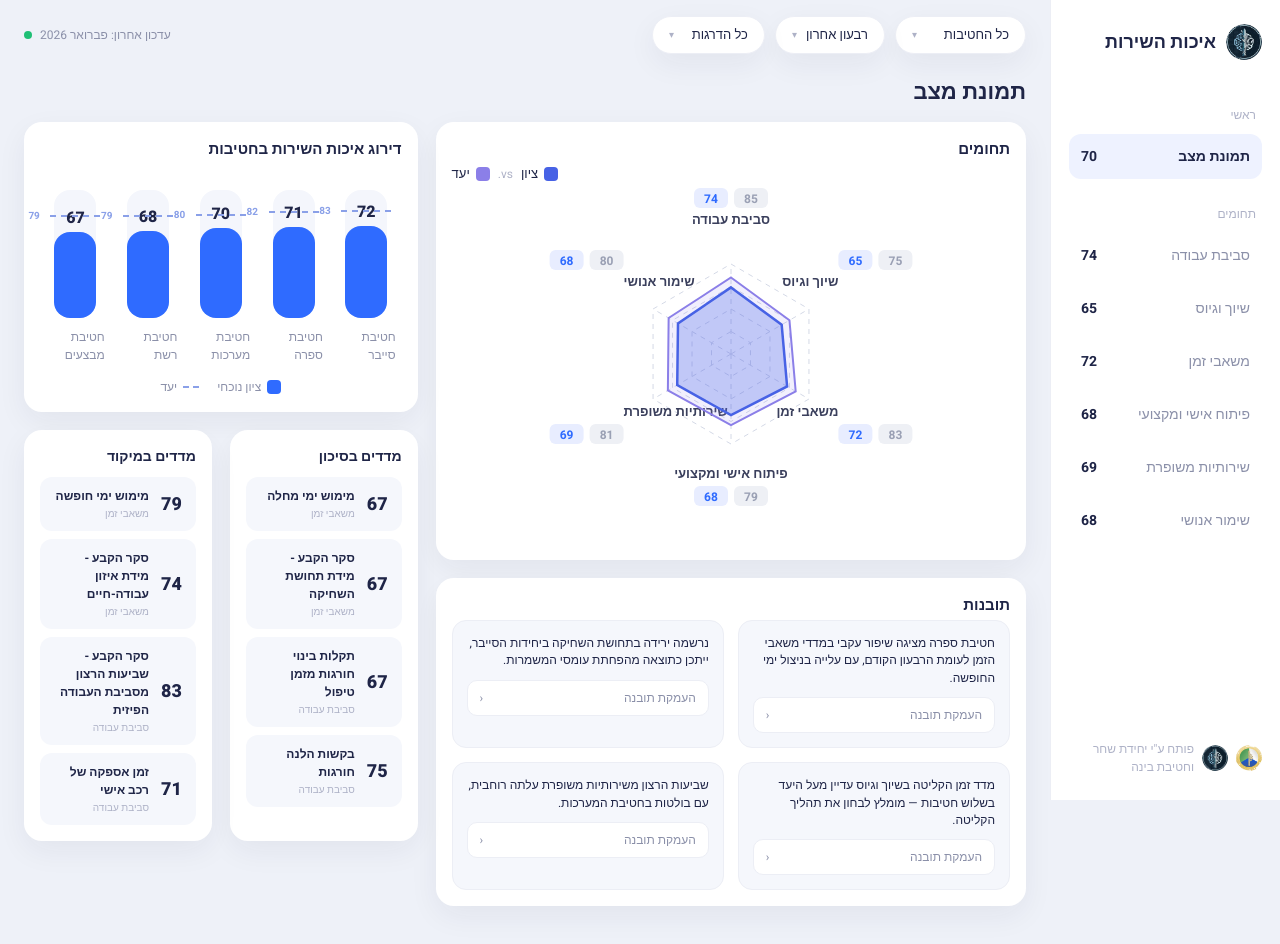
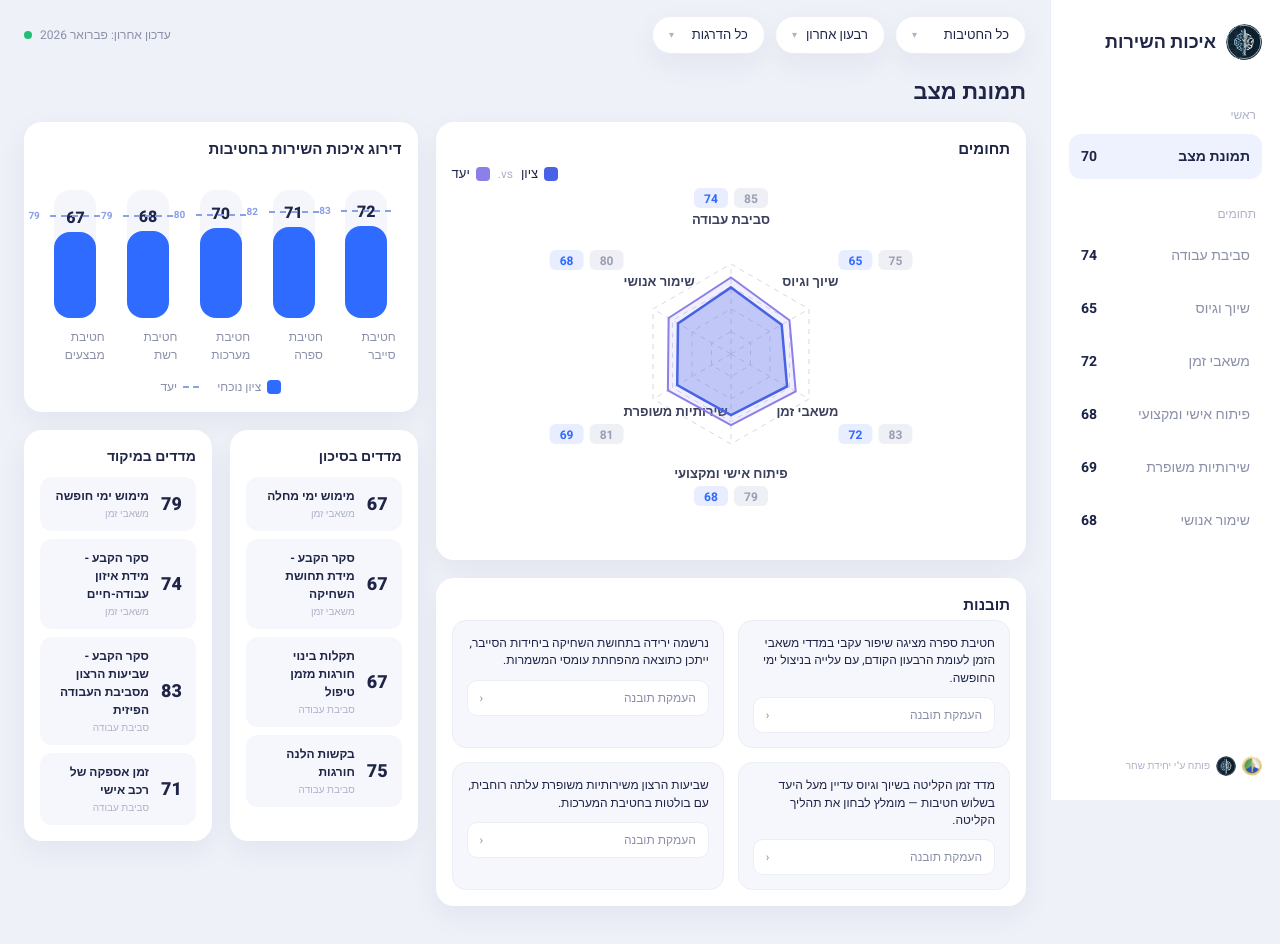
Before and after one commit to alexlewis97/MedadeyMesharet, a React (Vite) app: page / in a window 1280 px wide. Built offline with nearby package versions, Linux system fonts and the light colour scheme.

Commit message:
fix logos

```diff
--- a/src/components/Sidebar.jsx
+++ b/src/components/Sidebar.jsx
@@ -37,7 +37,7 @@ export default function Sidebar({ active, onSelect }) {
       <div className="sidebar-footer">
         <img className="footer-logo" src="/shahar.jpg" alt="יחידת שחר" />
         <img className="footer-logo" src="/bina.jpg" alt="חטיבת בינה" />
-        <span>פותח ע"י יחידת שחר וחטיבת בינה</span>
+        <span>פותח ע"י יחידת שחר</span>
       </div>
     </aside>
   )
--- a/src/styles.css
+++ b/src/styles.css
@@ -93,14 +93,14 @@ button { font-family: inherit; cursor: pointer; }
 .sidebar-footer {
   margin-top: auto;
   padding-top: 18px;
-  display: flex; align-items: center; justify-content: flex-start; gap: 8px;
-  color: var(--ink-faint); font-size: 12px;
+  display: flex; align-items: center; justify-content: flex-start; gap: 6px;
+  color: var(--ink-faint); font-size: 10px;
 }
 .footer-logo {
-  width: 26px;
-  height: 26px;
-  min-width: 26px;
-  flex: 0 0 26px;
+  width: 20px;
+  height: 20px;
+  min-width: 20px;
+  flex: 0 0 20px;
   border-radius: 50%;
   object-fit: cover;
 }
```
